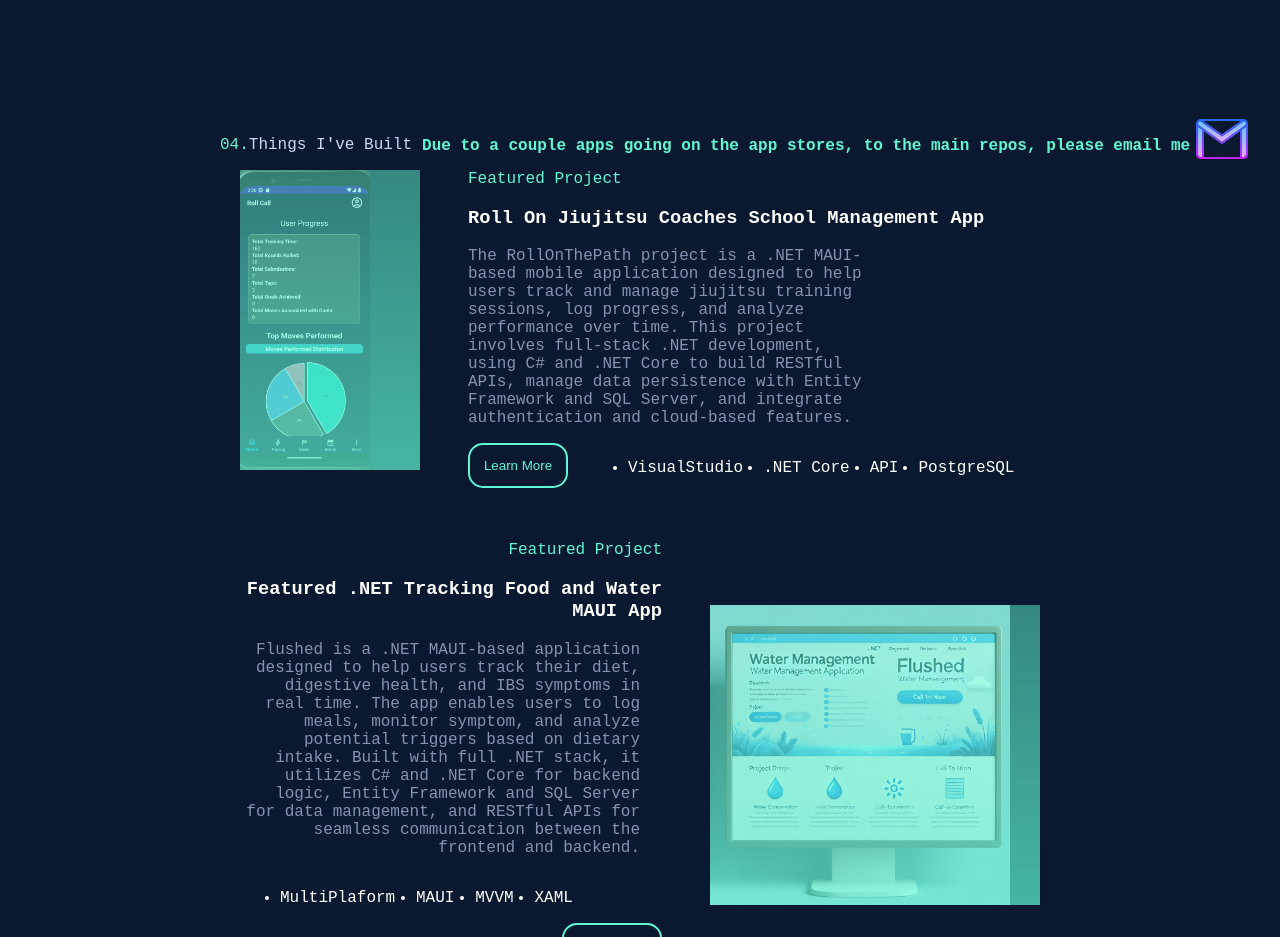
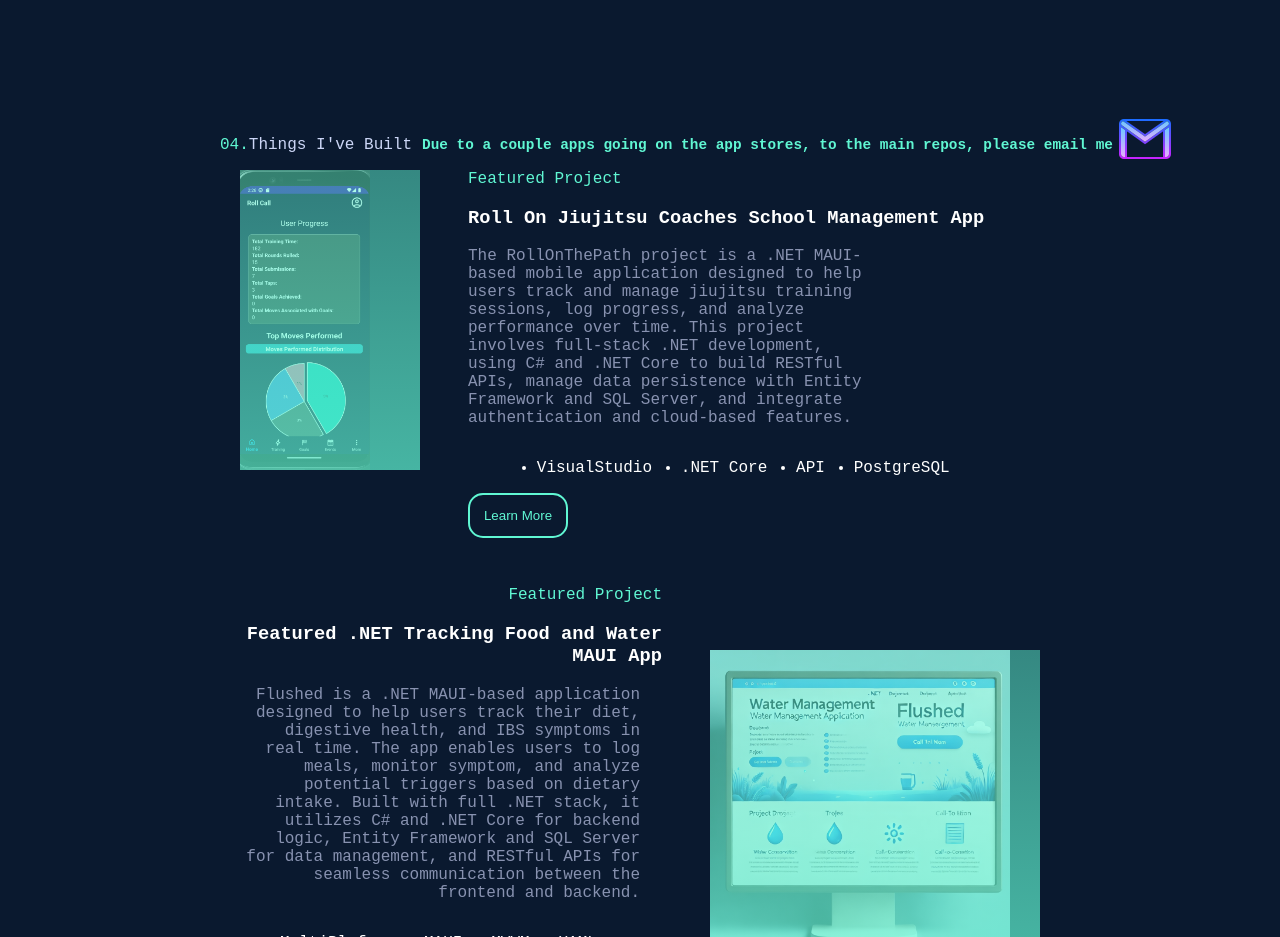
Before and after one commit to zep1994/thomas-matlock, a Next.js app in the folder frontend/: page / in a window 1280 px wide. Shown: the part 3060-3997 px from the top of the page. Built offline with nearby package versions, Linux system fonts and the light colour scheme.

Commit message:
Update style

```diff
--- a/frontend/styles/Home.module.css
+++ b/frontend/styles/Home.module.css
@@ -472,7 +472,7 @@
   display: flex;
   color: #60F7D3;
   font-weight: bold;
-  font-size: 1rem;
+  font-size: .9rem;
   margin-left: 10px;
   margin-top: 17px;
   transition: color 0.3s ease-in-out;
@@ -644,7 +644,7 @@
 
 .content6 {
   width: 1000px;
-  height: 1408px;
+  height: 1508px;
   margin: auto;
 }
 
@@ -652,6 +652,7 @@
   display: flex;
   flex-direction: row;
   float: right;
+  width: 100%
 }
 
 .stackUl2 {
@@ -677,11 +678,11 @@
   margin-top: 150px;
 }
 .stackUl li {
-  margin-left: 1.25rem;
+  margin-left: 1.8rem;
 }
 
 .stackUl2 li {
-  margin-right: 1.3rem;
+  margin-right: 1.8rem;
 
 }
 
```
